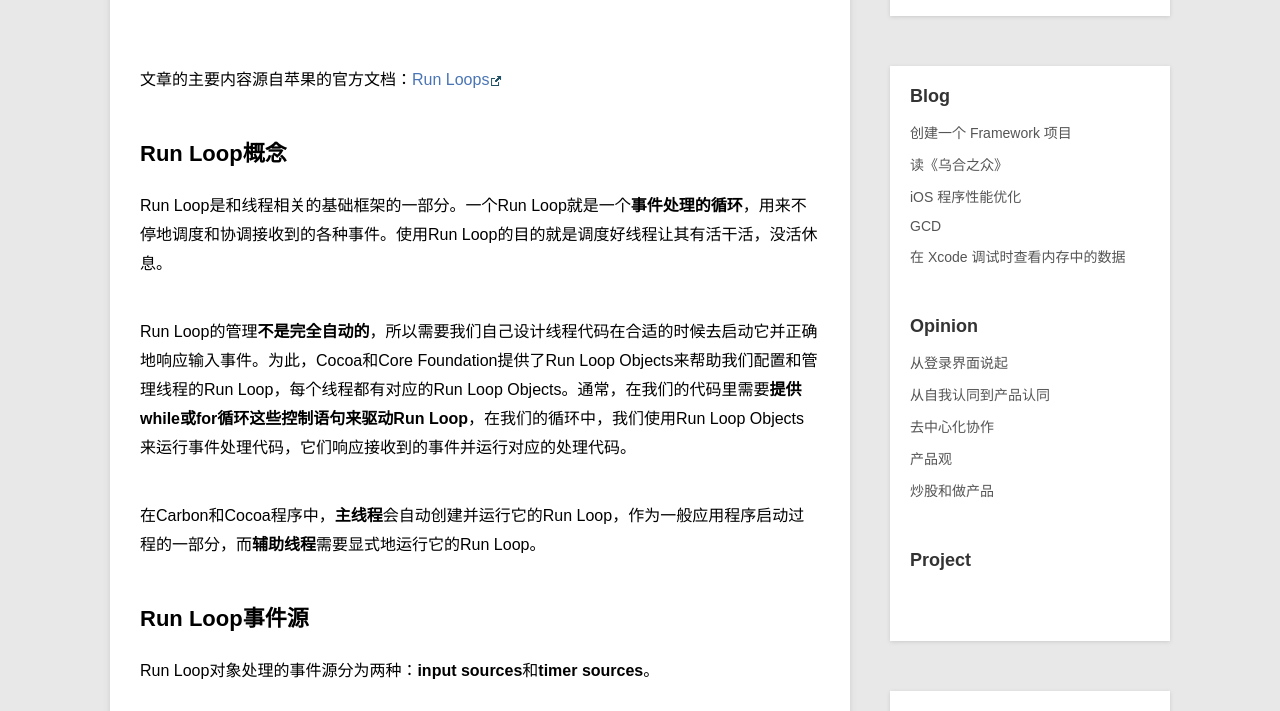
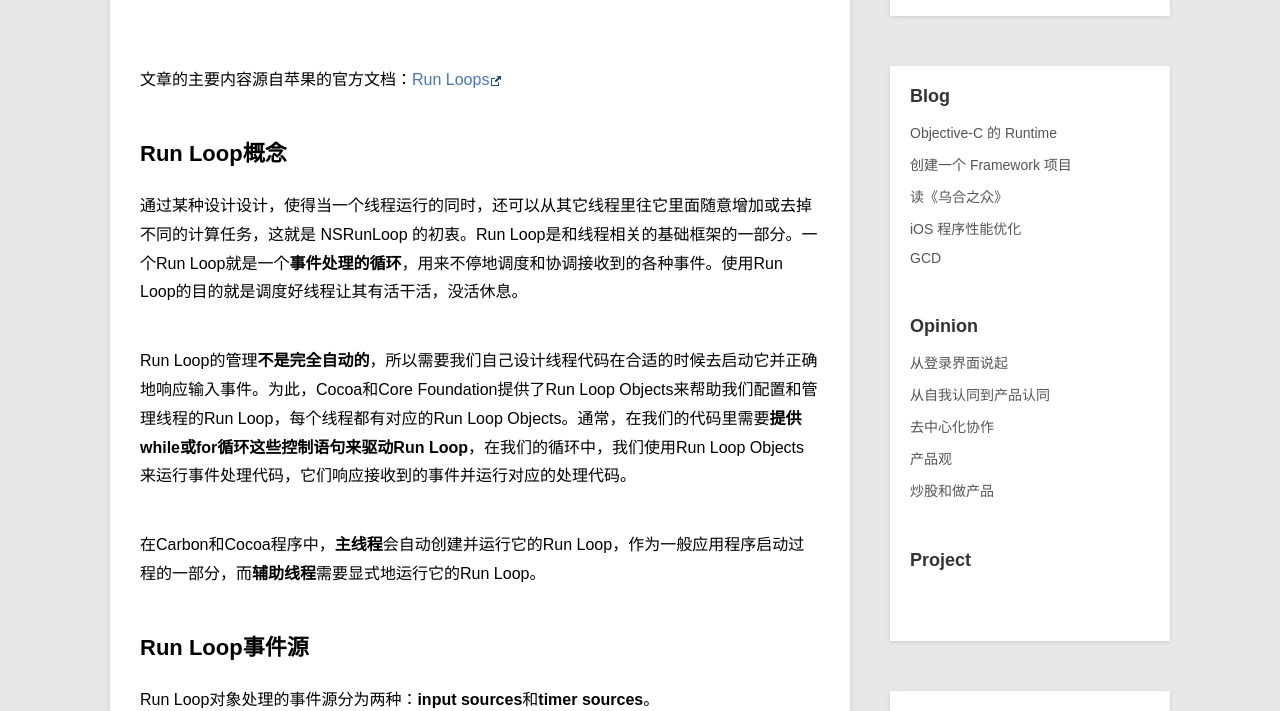
Before and after one commit to samirchen/samirchen.github.io, a Jekyll site: the page built from _posts/blog/2014-10-07-ios-runloop.md, in a window 1280 px wide and 900 px high, cut to the strip 189-900 px from the top of the window. Built offline with Jekyll 4.4.1, drawn with Linux system fonts in a browser that asks for light colours; Markdown is read by kramdown in place of the engine named in the settings; comment, search, counter and statistics services are not loaded.

Commit message:
Add blog.

```diff
--- a/_posts/blog/2014-10-07-ios-runloop.md
+++ b/_posts/blog/2014-10-07-ios-runloop.md
@@ -9,7 +9,7 @@ tag: iOS, runloop, input source, timer, NSPort
 文章的主要内容源自苹果的官方文档：[Run Loops][3]
 
 ##Run Loop概念
-Run Loop是和线程相关的基础框架的一部分。一个Run Loop就是一个**事件处理的循环**，用来不停地调度和协调接收到的各种事件。使用Run Loop的目的就是调度好线程让其有活干活，没活休息。
+通过某种设计设计，使得当一个线程运行的同时，还可以从其它线程里往它里面随意增加或去掉不同的计算任务，这就是 NSRunLoop 的初衷。Run Loop是和线程相关的基础框架的一部分。一个Run Loop就是一个**事件处理的循环**，用来不停地调度和协调接收到的各种事件。使用Run Loop的目的就是调度好线程让其有活干活，没活休息。
 
 Run Loop的管理**不是完全自动的**，所以需要我们自己设计线程代码在合适的时候去启动它并正确地响应输入事件。为此，Cocoa和Core Foundation提供了Run Loop Objects来帮助我们配置和管理线程的Run Loop，每个线程都有对应的Run Loop Objects。通常，在我们的代码里需要**提供while或for循环这些控制语句来驱动Run Loop**，在我们的循环中，我们使用Run Loop Objects来运行事件处理代码，它们响应接收到的事件并运行对应的处理代码。
 
```
Also changed, not shown: _posts/blog/2015-10-18-objective-c-runtime.md (added, +21 -0 lines).
